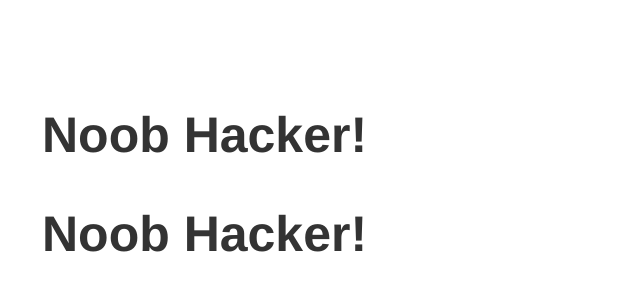
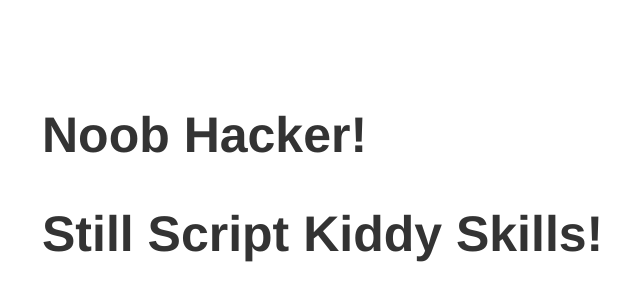
Before and after one commit to bluefalcon1029/access_granted, a plain HTML site: page index.html in a window 1280 px wide. Shown: the part 94-394 px from the top of the page, without its empty margins (273-913 px from the left). Drawn offline with Linux system fonts and the light colour scheme.

Commit message:
Update index.html

```diff
--- a/index.html
+++ b/index.html
@@ -11,7 +11,7 @@
 
 <article>
     <h1>Noob Hacker! </h1>
-  <h1>Noob Hacker! </h1>
+  <h1>Still Script Kiddy Skills! </h1>
     <div>
 </div>
 </article>
```
